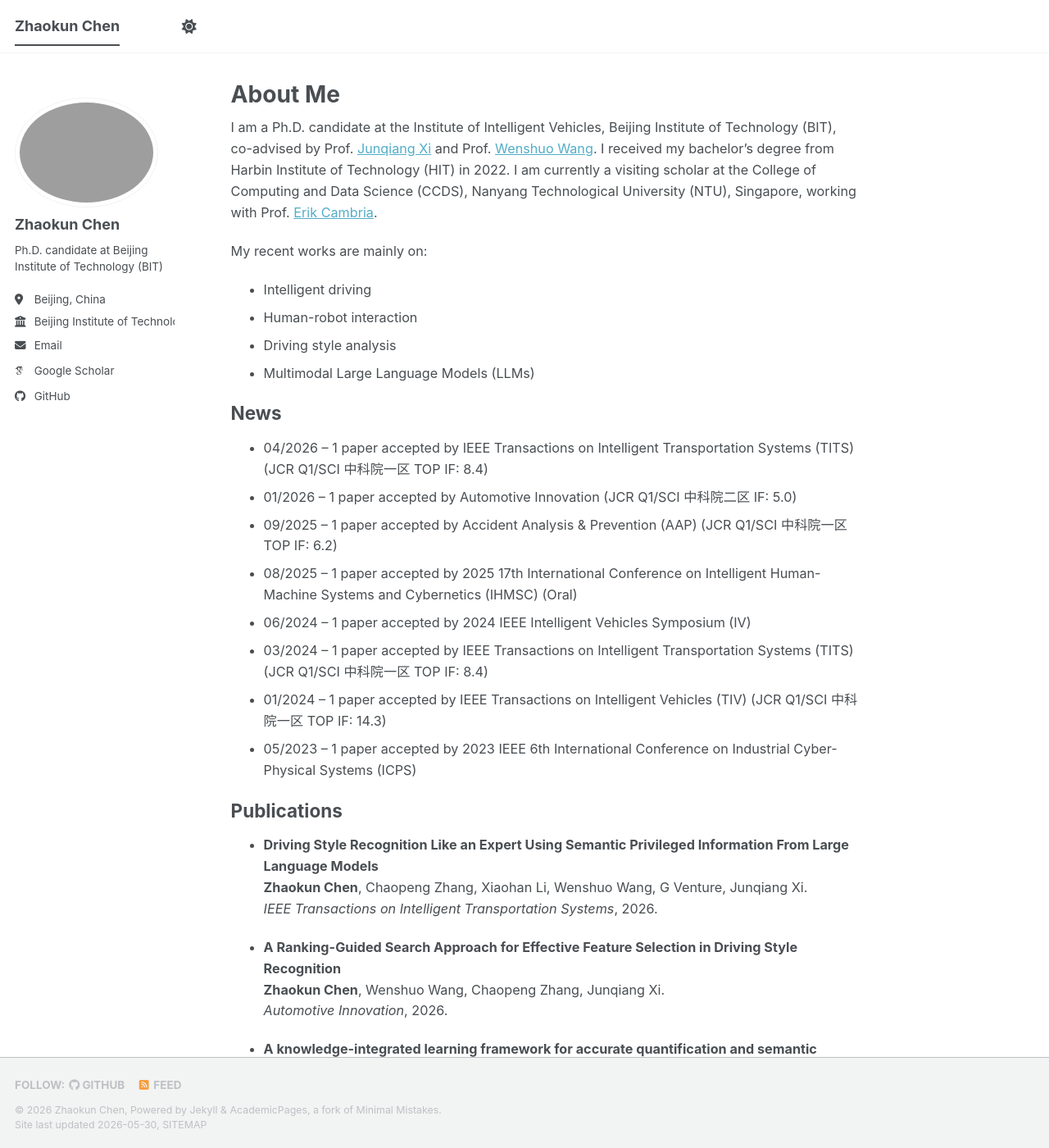
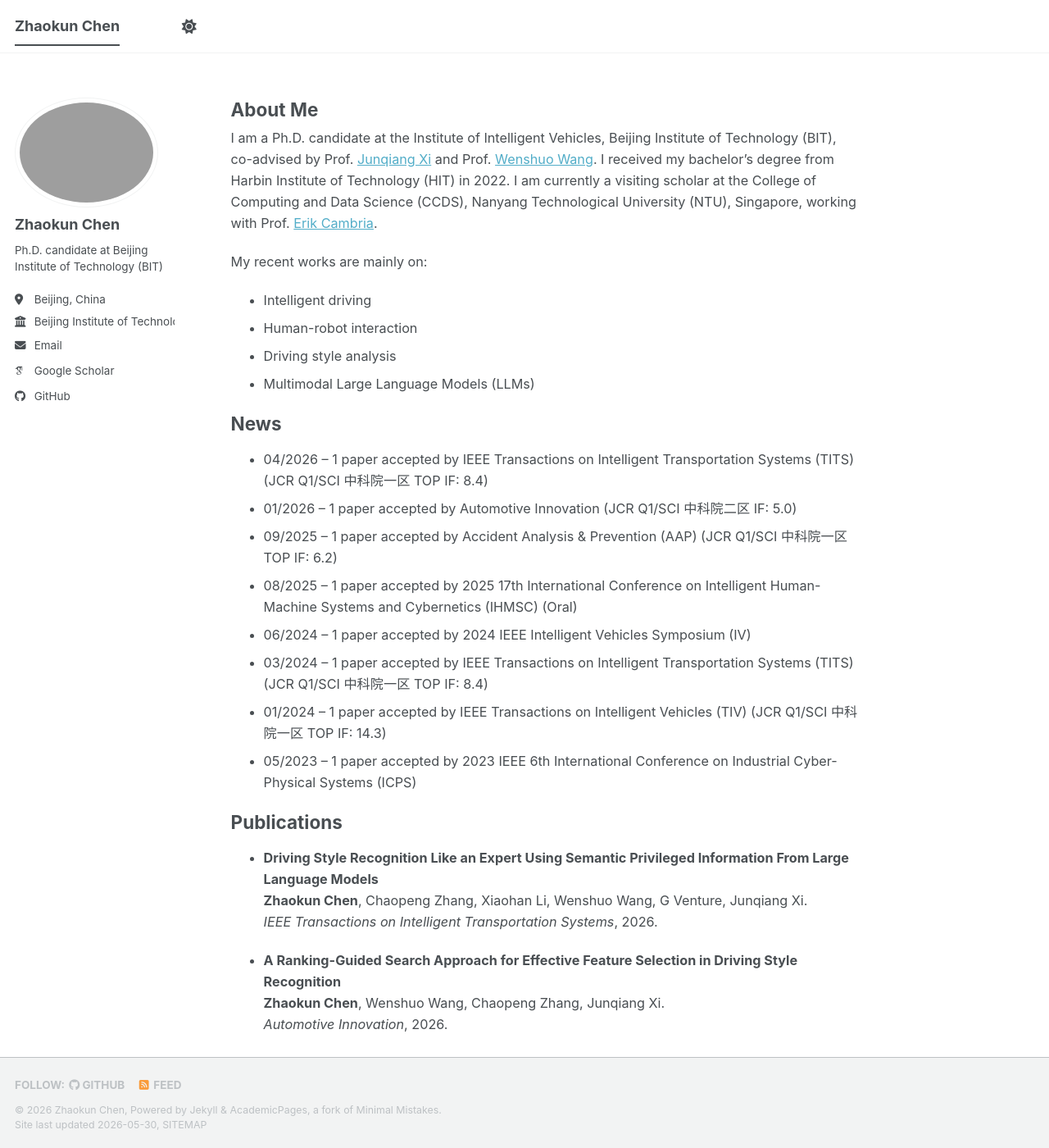
Before and after one commit to zhaokun-bit/zhaokun-bit.github.io, a Jekyll site: the page built from _pages/about.md, in a window 1280 px wide and 1400 px high. Shown: the whole window at 82% size. Built offline with Jekyll 4.4.1, drawn with Linux system fonts in a browser that asks for light colours; some web fonts are replaced; a script bundle is joined from its source files by our own code; library files that are not in the unit come from our copies.

Commit message:
Update main.scss

```diff
--- a/assets/css/main.scss
+++ b/assets/css/main.scss
@@ -42,40 +42,36 @@
     "vendor/font-awesome/brands"
 ;
 
-/* 🎓 自定义学术主页右侧主内容区字号（强力拉平所有平级大标题） */
-.page__content {
-  font-size: 0.9rem !important; /* 整体正文字号 */
+/* ==========================================================================
+   🎓 终极方案：彻底粉碎底层权重，强制拉平 About Me、News、Publications
+   ========================================================================== */
 
-  /* 🚨 1. 针对顽固的 About Me 专属高优先级外壳进行强力打压 */
+/* 🚨 1. 强行把 About Me 的专属类名直接拉低到 1.25rem，并加 !important 轰炸 */
 .page__title,
 .archive__title,
 .post__title,
-  #main h1,
-  > h1 {
-    font-size: 1.25rem !important; /* 👈 如果觉得 About Me 还是大，可以单独把这里的 1.25 改小到 1.2 或 1.15 */
+h1.page__title,
+#main h1 {
+  font-size: 1.25rem !important;
   margin-top: 1.2rem !important;
   margin-bottom: 0.6rem !important;
   font-weight: bold !important;
 }
 
-  /* 🚨 2. 针对 News, Publications, Review Services 等普通的 h2 标题 */
+/* 🚨 2. 强行把 News, Publications, Review Services 等 h2 标题也同步锁定在 1.25rem */
 h2,
 #main h2,
 .archive__subtitle {
-    font-size: 1.25rem !important; /* 👈 保持和上面一致 */
+  font-size: 1.25rem !important;
   margin-top: 1.5rem !important;
   margin-bottom: 0.6rem !important;
   font-weight: bold !important;
 }
 
-  /* 3. 三级子标题 */
-  h3 {
-    font-size: 1.05rem !important;
-  }
-
-  /* 4. 列表与正文 */
-  p, li {
+/* 🚨 3. 右侧全局正文和列表字号统一微调 */
+.page__content p,
+.page__content li,
+.archive__item-excerpt {
   font-size: 0.9rem !important;
   line-height: 1.6 !important;
 }
-}
```
Lines whose indentation alone changed are shown as unchanged.
